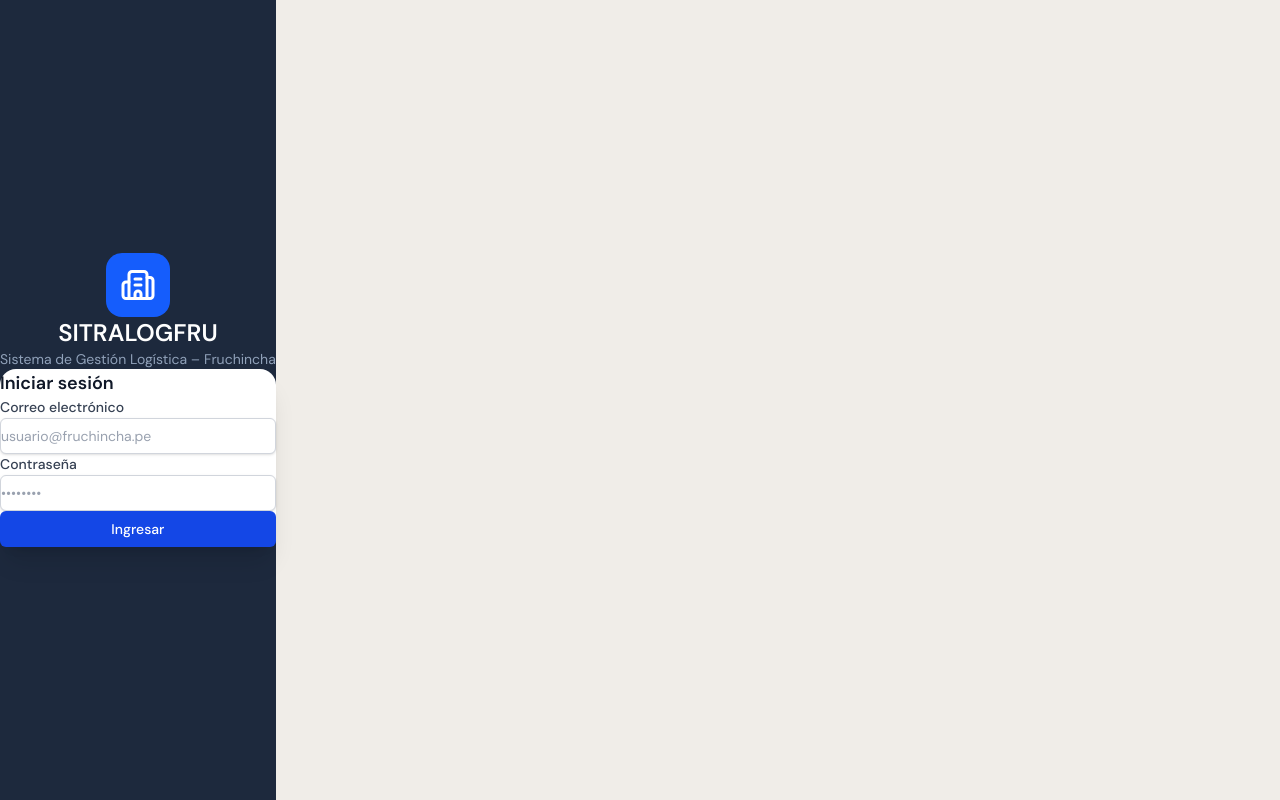
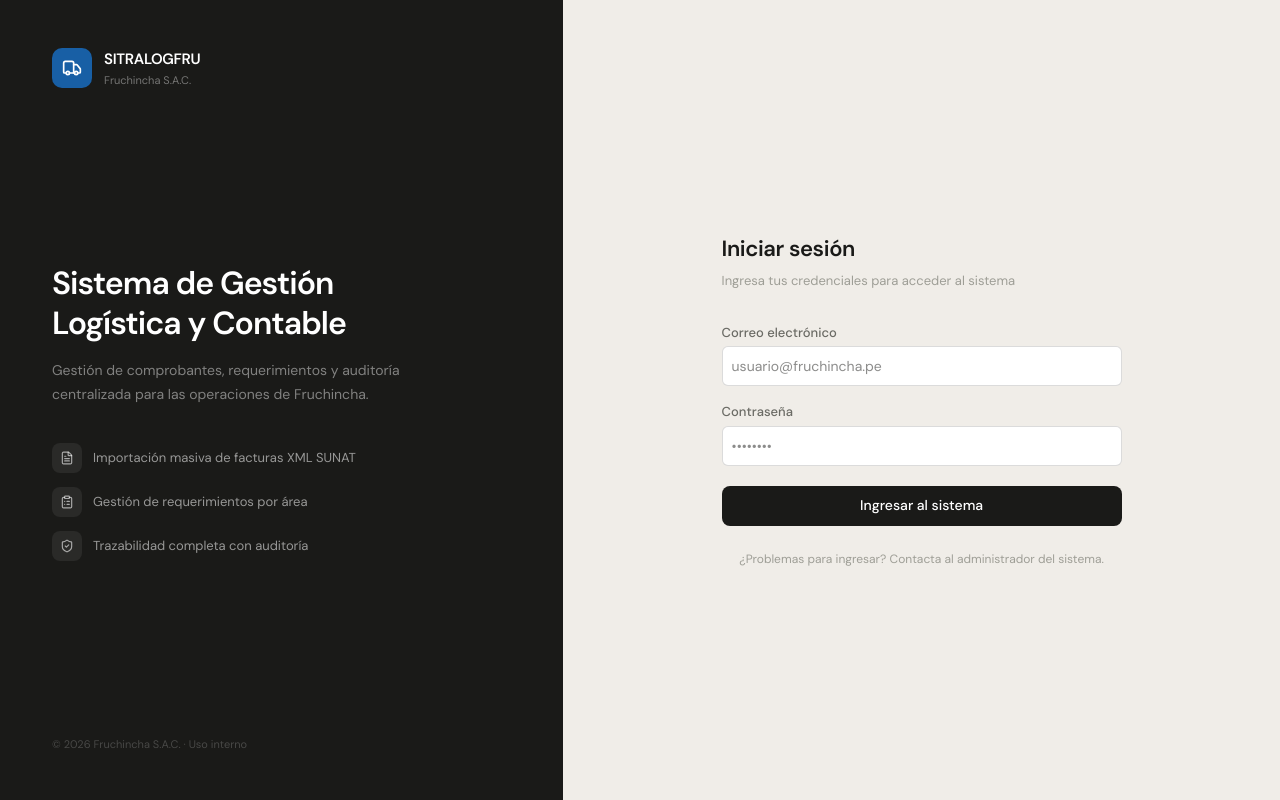
Before and after one commit to kevinhurtado98/sitralogfru, a Next.js app: page /login in a window 1280 px wide. Built offline with nearby package versions, Linux system fonts and the light colour scheme.

Commit message:
feat: refactor login page layout and enhance form styling

```diff
--- a/app/(auth)/layout.tsx
+++ b/app/(auth)/layout.tsx
@@ -1,6 +1,12 @@
 export default function AuthLayout({ children }: { children: React.ReactNode }) {
   return (
-    <div className="min-h-screen flex items-center justify-center bg-slate-800">
+    // position fixed para salirse del flex del body y cubrir toda la pantalla
+    <div style={{
+      position: 'fixed',
+      inset: 0,
+      display: 'flex',
+      background: '#f0ede8',
+    }}>
       {children}
     </div>
   )
--- a/app/(auth)/login/page.tsx
+++ b/app/(auth)/login/page.tsx
@@ -1,21 +1,105 @@
 import { LoginForm } from '@/components/auth/LoginForm'
-import { Building2 } from 'lucide-react'
+import { Truck, ShieldCheck, FileText, ClipboardList } from 'lucide-react'
 
 export default function LoginPage() {
   return (
-    <div className="w-full max-w-md px-4">
-      <div className="text-center mb-8">
-        <div className="inline-flex items-center justify-center w-16 h-16 bg-blue-600 rounded-2xl mb-4">
-          <Building2 className="h-9 w-9 text-white" />
+    <>
+      {/* Panel izquierdo — branding oscuro */}
+      <div style={{
+        width: '44%',
+        background: '#1a1a18',
+        display: 'flex',
+        flexDirection: 'column',
+        justifyContent: 'space-between',
+        padding: '48px 52px',
+        flexShrink: 0,
+      }}>
+        {/* Logo */}
+        <div style={{ display: 'flex', alignItems: 'center', gap: 12 }}>
+          <div style={{
+            width: 40, height: 40,
+            background: 'var(--blue)',
+            borderRadius: 10,
+            display: 'flex', alignItems: 'center', justifyContent: 'center',
+          }}>
+            <Truck size={20} color="#fff" />
+          </div>
+          <div>
+            <div style={{ fontSize: 15, fontWeight: 700, color: '#fff', letterSpacing: '-0.3px' }}>
+              SITRALOGFRU
+            </div>
+            <div style={{ fontSize: 11, color: 'rgba(255,255,255,0.4)', marginTop: 1 }}>
+              Fruchincha S.A.C.
+            </div>
+          </div>
         </div>
-        <h1 className="text-2xl font-bold text-white">SITRALOGFRU</h1>
-        <p className="text-slate-400 text-sm mt-1">Sistema de Gestión Logística – Fruchincha</p>
+
+        {/* Texto central */}
+        <div>
+          <h1 style={{
+            fontSize: 32, fontWeight: 700, color: '#fff',
+            letterSpacing: '-1px', lineHeight: 1.25, marginBottom: 16,
+          }}>
+            Sistema de Gestión<br />Logística y Contable
+          </h1>
+          <p style={{ fontSize: 14, color: 'rgba(255,255,255,0.45)', lineHeight: 1.7, maxWidth: 380 }}>
+            Gestión de comprobantes, requerimientos y auditoría centralizada para las operaciones de Fruchincha.
+          </p>
+
+          {/* Feature list */}
+          <div style={{ marginTop: 36, display: 'flex', flexDirection: 'column', gap: 14 }}>
+            {[
+              { icon: FileText,      label: 'Importación masiva de facturas XML SUNAT' },
+              { icon: ClipboardList, label: 'Gestión de requerimientos por área' },
+              { icon: ShieldCheck,   label: 'Trazabilidad completa con auditoría' },
+            ].map(({ icon: Icon, label }) => (
+              <div key={label} style={{ display: 'flex', alignItems: 'center', gap: 11 }}>
+                <div style={{
+                  width: 30, height: 30, borderRadius: 8,
+                  background: 'rgba(255,255,255,0.07)',
+                  display: 'flex', alignItems: 'center', justifyContent: 'center',
+                  flexShrink: 0,
+                }}>
+                  <Icon size={14} color="rgba(255,255,255,0.6)" />
+                </div>
+                <span style={{ fontSize: 13, color: 'rgba(255,255,255,0.55)' }}>{label}</span>
+              </div>
+            ))}
+          </div>
+        </div>
+
+        {/* Footer */}
+        <div style={{ fontSize: 11, color: 'rgba(255,255,255,0.2)' }}>
+          © 2026 Fruchincha S.A.C. · Uso interno
+        </div>
       </div>
 
-      <div className="bg-white rounded-2xl shadow-xl p-8">
-        <h2 className="text-lg font-semibold text-gray-900 mb-6">Iniciar sesión</h2>
-        <LoginForm />
+      {/* Panel derecho — formulario */}
+      <div style={{
+        flex: 1,
+        display: 'flex',
+        alignItems: 'center',
+        justifyContent: 'center',
+        background: '#f0ede8',
+        padding: '48px 52px',
+      }}>
+        <div style={{ width: '100%', maxWidth: 400 }}>
+          <div style={{ marginBottom: 32 }}>
+            <h2 style={{ fontSize: 22, fontWeight: 700, color: 'var(--t1)', letterSpacing: '-0.4px', marginBottom: 6 }}>
+              Iniciar sesión
+            </h2>
+            <p style={{ fontSize: 13, color: 'var(--t3)' }}>
+              Ingresa tus credenciales para acceder al sistema
+            </p>
+          </div>
+
+          <LoginForm />
+
+          <p style={{ marginTop: 24, fontSize: 12, color: 'var(--t3)', textAlign: 'center' }}>
+            ¿Problemas para ingresar? Contacta al administrador del sistema.
+          </p>
+        </div>
       </div>
-    </div>
+    </>
   )
 }
--- a/components/auth/LoginForm.tsx
+++ b/components/auth/LoginForm.tsx
@@ -2,63 +2,96 @@
 
 import { useActionState } from 'react'
 import { login } from '@/lib/actions/auth'
-import { Button } from '@/components/ui/button'
-import { Input } from '@/components/ui/input'
-import { Label } from '@/components/ui/label'
 import { AlertCircle, Loader2 } from 'lucide-react'
 
 export function LoginForm() {
   const [state, action, isPending] = useActionState(login, undefined)
 
   return (
-    <form action={action} className="space-y-4">
-      <div className="space-y-1.5">
-        <Label htmlFor="email">Correo electrónico</Label>
-        <Input
-          id="email"
+    <form action={action} style={{ display: 'flex', flexDirection: 'column', gap: 16 }}>
+      {/* Email */}
+      <div className="fi">
+        <label style={{ textTransform: 'none', fontSize: 13, letterSpacing: 0, fontWeight: 500, color: 'var(--t2)' }}>
+          Correo electrónico
+        </label>
+        <input
           name="email"
           type="email"
           placeholder="usuario@fruchincha.pe"
           autoComplete="email"
           required
+          style={{ height: 40, fontSize: 14 }}
         />
         {state?.errors?.email && (
-          <p className="text-xs text-red-600">{state.errors.email[0]}</p>
+          <span style={{ fontSize: 11, color: 'var(--red)' }}>{state.errors.email[0]}</span>
         )}
       </div>
 
-      <div className="space-y-1.5">
-        <Label htmlFor="password">Contraseña</Label>
-        <Input
-          id="password"
+      {/* Contraseña */}
+      <div className="fi">
+        <label style={{ textTransform: 'none', fontSize: 13, letterSpacing: 0, fontWeight: 500, color: 'var(--t2)' }}>
+          Contraseña
+        </label>
+        <input
           name="password"
           type="password"
           placeholder="••••••••"
           autoComplete="current-password"
           required
+          style={{ height: 40, fontSize: 14 }}
         />
         {state?.errors?.password && (
-          <p className="text-xs text-red-600">{state.errors.password[0]}</p>
+          <span style={{ fontSize: 11, color: 'var(--red)' }}>{state.errors.password[0]}</span>
         )}
       </div>
 
+      {/* Error general */}
       {state?.message && (
-        <div className="flex items-center gap-2 rounded-md bg-red-50 border border-red-200 p-3">
-          <AlertCircle className="h-4 w-4 text-red-600 shrink-0" />
-          <p className="text-sm text-red-700">{state.message}</p>
+        <div style={{
+          display: 'flex', alignItems: 'center', gap: 8,
+          padding: '10px 12px',
+          background: 'var(--red-bg)',
+          border: '1px solid #F7C1C1',
+          borderRadius: 'var(--rm)',
+          fontSize: 13, color: 'var(--red-t)',
+        }}>
+          <AlertCircle size={14} style={{ flexShrink: 0 }} />
+          {state.message}
         </div>
       )}
 
-      <Button type="submit" className="w-full" variant="primary" disabled={isPending}>
+      {/* Submit */}
+      <button
+        type="submit"
+        disabled={isPending}
+        style={{
+          height: 40,
+          background: isPending ? 'var(--bm)' : '#1a1a18',
+          border: 'none',
+          borderRadius: 'var(--rm)',
+          color: '#fff',
+          fontSize: 14,
+          fontWeight: 500,
+          cursor: isPending ? 'not-allowed' : 'pointer',
+          display: 'flex',
+          alignItems: 'center',
+          justifyContent: 'center',
+          gap: 7,
+          fontFamily: 'var(--f)',
+          transition: 'background 0.12s',
+          marginTop: 4,
+        }}
+        onMouseEnter={(e) => { if (!isPending) e.currentTarget.style.background = '#2d2d2b' }}
+        onMouseLeave={(e) => { if (!isPending) e.currentTarget.style.background = '#1a1a18' }}
+      >
         {isPending ? (
-          <>
-            <Loader2 className="h-4 w-4 animate-spin" />
-            Ingresando...
-          </>
+          <><Loader2 size={15} style={{ animation: 'spin 1s linear infinite' }} /> Ingresando…</>
         ) : (
-          'Ingresar'
+          'Ingresar al sistema'
         )}
-      </Button>
+      </button>
+
+      <style>{`@keyframes spin { to { transform: rotate(360deg); } }`}</style>
     </form>
   )
 }
```
